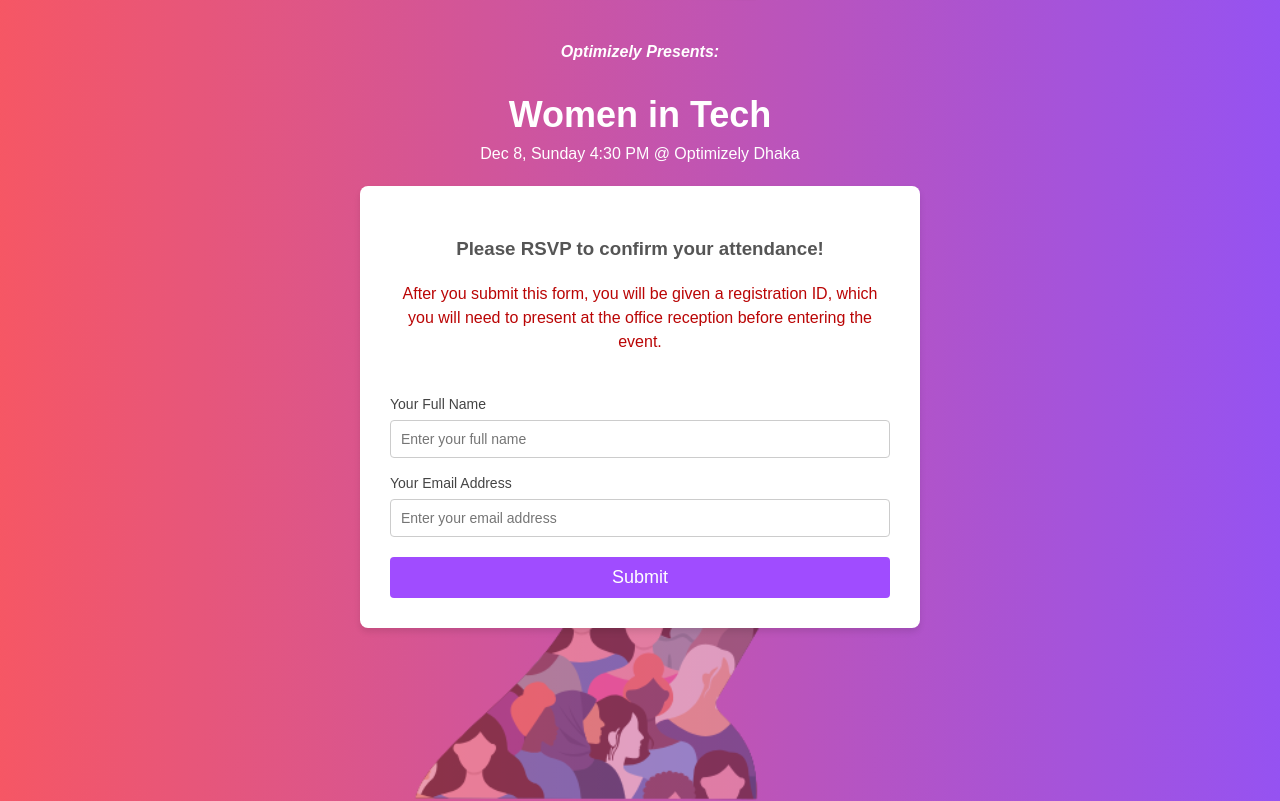
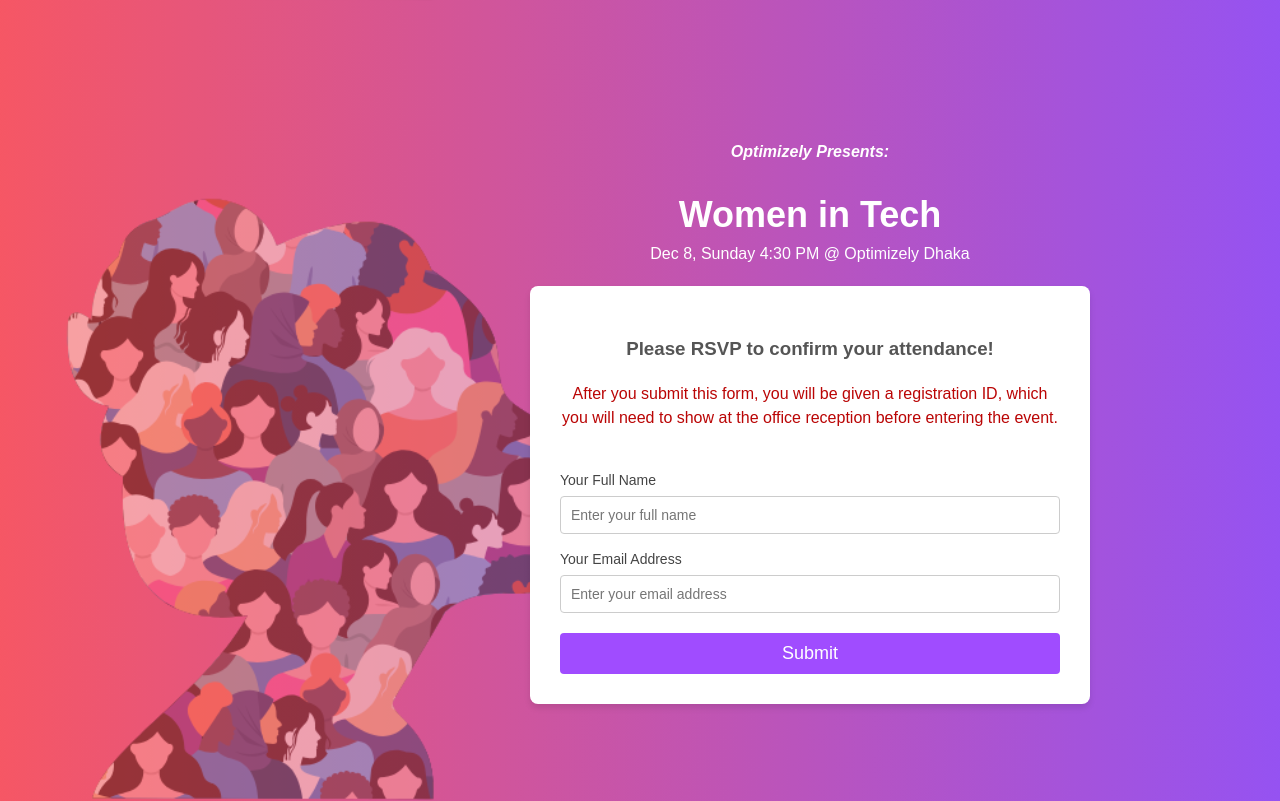
Before and after one commit to siddiqus/opti-wit-rsvp-2024, a React (Vite) app: page / in a window 1280 px wide. Shown: the top 801 px of the page. Built offline with nearby package versions, Linux system fonts and the light colour scheme; no server answers.

Commit message:
fix: right align form

```diff
--- a/src/App.css
+++ b/src/App.css
@@ -1,7 +1,7 @@
 body {
   margin: 0;
   font-family: Arial, sans-serif;
-  background: url('./assets/wit.png') no-repeat center center fixed;
+  background: url('./assets/wit-2.png') no-repeat center center fixed;
   background-size: cover;
 }
 
@@ -112,6 +112,9 @@
 @media (min-width: 1024px) {
   .container {
     padding: 40px;
+    position: absolute;
+    right: 150px;
+    top: 100px;
   }
 
   h1 {
--- a/src/App.jsx
+++ b/src/App.jsx
@@ -99,7 +99,7 @@
             </h3>
             <p style={{ color: "#ba0505" }}>
               After you submit this form, you will be given a registration ID,
-              which you will need to present at the office reception before
+              which you will need to show at the office reception before
               entering the event.
             </p>
             <br />
```
Also changed, not shown: src/assets/wit-2.png (added).
